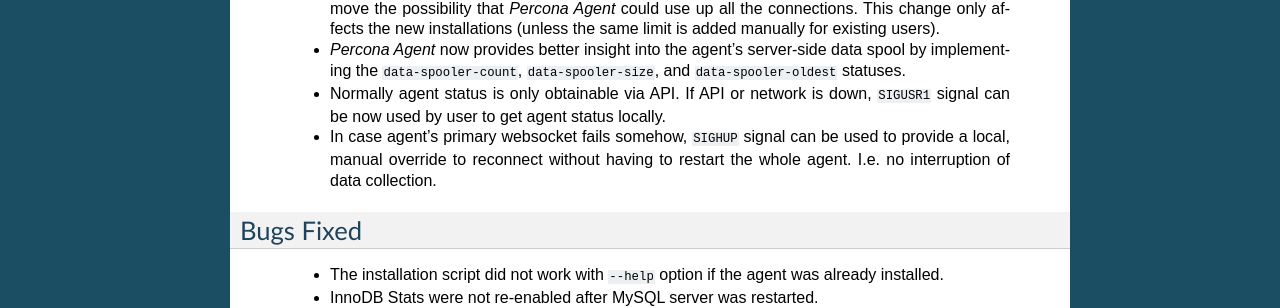
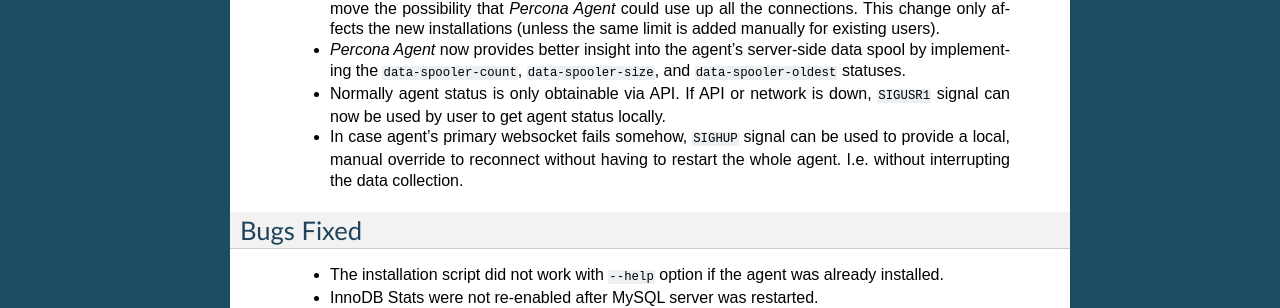
Before and after one commit to percona/cloud-tools, a Sphinx documentation site: the page built from doc/release-notes/1.0/1.0.10.rst, in a window 1280 px wide. Shown: the part 424-732 px from the top of the page. Built offline with Sphinx 7.4.7, drawn with Linux system fonts in a browser that asks for light colours.

Commit message:
small word change

```diff
--- a/doc/release-notes/1.0/1.0.10.rst
+++ b/doc/release-notes/1.0/1.0.10.rst
@@ -23,9 +23,9 @@
 
  * *Percona Agent* now provides better insight into the agent's server-side data spool by implementing the ``data-spooler-count``, ``data-spooler-size``, and ``data-spooler-oldest`` statuses.
 
- * Normally agent status is only obtainable via API. If API or network is down, ``SIGUSR1`` signal can be now used by user to get agent status locally.
+ * Normally agent status is only obtainable via API. If API or network is down, ``SIGUSR1`` signal can now be used by user to get agent status locally.
 
- * In case agent's primary websocket fails somehow, ``SIGHUP`` signal can be used to provide a local, manual override to reconnect without having to restart the whole agent. I.e. no interruption of data collection.
+ * In case agent's primary websocket fails somehow, ``SIGHUP`` signal can be used to provide a local, manual override to reconnect without having to restart the whole agent. I.e. without interrupting the data collection.
 
 Bugs Fixed
 ----------
```
